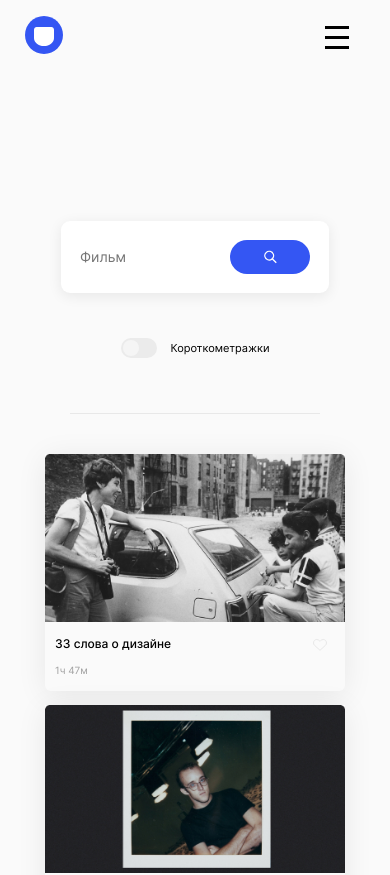
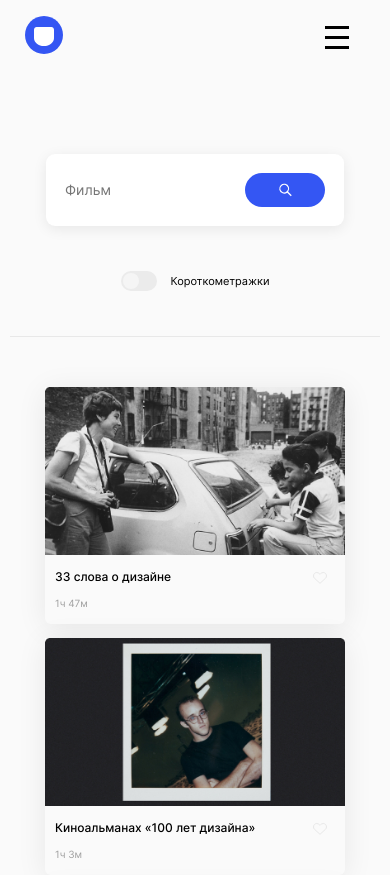
Before and after one commit to e-zotova/movies-explorer-frontend, a React (Create React App) app: page /movies in a window 390 px wide. Shown: the top 875 px of the page. Built offline with nearby package versions, Linux system fonts and the light colour scheme.

Commit message:
fix: searchbox vertical divider

```diff
--- a/src/components/Movies/FilterCheckbox/FilterCheckbox.css
+++ b/src/components/Movies/FilterCheckbox/FilterCheckbox.css
@@ -63,6 +63,12 @@
   display: none;
 }
 
+@media screen and (max-width: 768px) {
+  .filter-checkbox {
+    margin-left: 25px;
+  }
+}
+
 @media screen and (max-width: 600px) {
   .filter-checkbox {
     margin-left: 0;
--- a/src/components/Movies/MoviesCardList/MoviesCardList.css
+++ b/src/components/Movies/MoviesCardList/MoviesCardList.css
@@ -22,7 +22,7 @@
 @media screen and (max-width: 1120px) {
   .movies-card-list {
     grid-template-columns: repeat(2, 339px);
-    padding: 70px 30px 30px;
+    padding: 80px 30px 30px;
     gap: 30px;
   }
 }
@@ -30,7 +30,7 @@
 @media screen and (max-width: 740px) {
   .movies-card-list {
     grid-template-columns: 300px;
-    padding: 40px 10px 26px;
+    padding: 0 10px 26px;
     gap: 14px;
   }
 }
--- a/src/components/Movies/SearchForm/SearchForm.css
+++ b/src/components/Movies/SearchForm/SearchForm.css
@@ -68,11 +68,14 @@
 
 @media screen and (max-width: 768px) {
   .search-form {
-    padding: 80px 30px 10px;
+    margin: 82px 30px 0;
+    padding: 0;
+    padding-bottom: 110px;
   }
 
   .search-form__box {
     max-width: 680px;
+    padding: 17px;
     justify-content: space-between;
   }
 
@@ -83,7 +86,9 @@
 
 @media screen and (max-width: 600px) {
   .search-form {
-    padding: 80px 10px 55px;
+    margin: 80px 10px 50px;
+    padding: 0;
+    padding-bottom: 45px;
   }
 
   .search-form__box {
```
